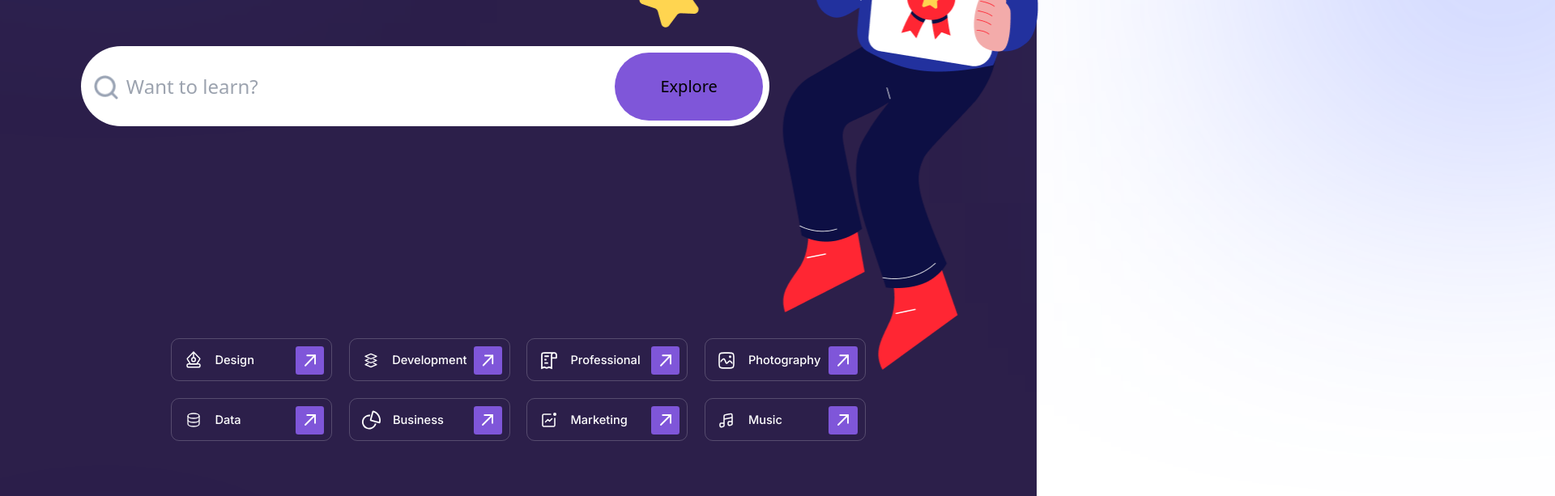
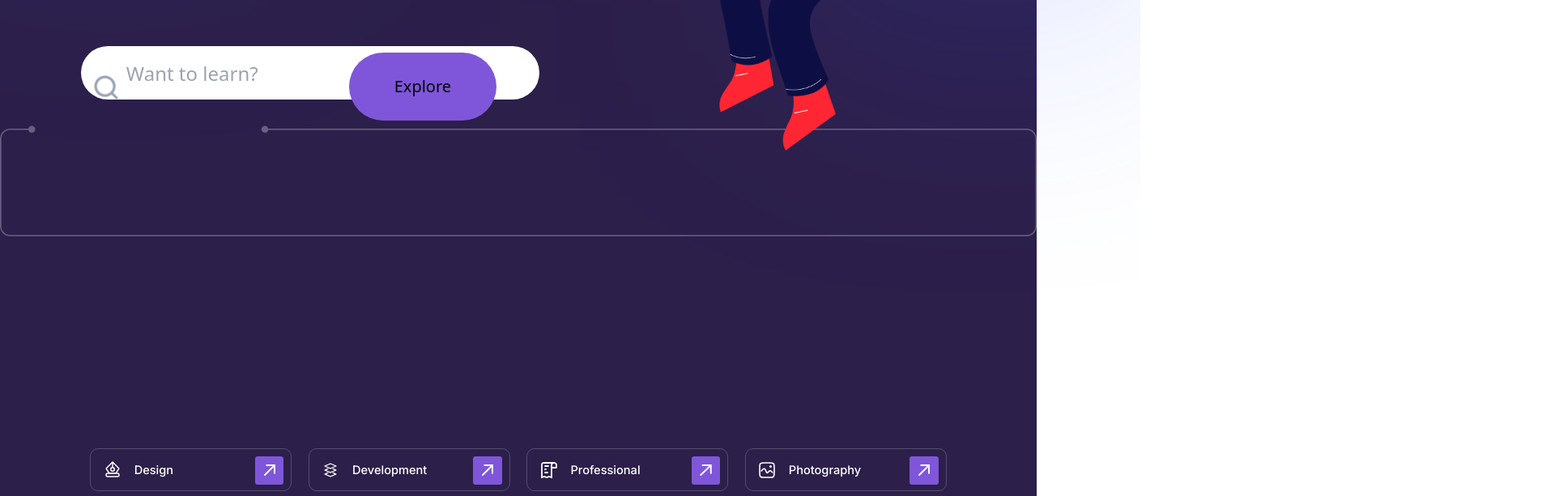
Before and after one commit to AmirMahdi-Shad/courses-site, a Next.js app: page / in a window 1280 px wide. Shown: the part 484-1097 px from the top of the page at 81% size, 1920 px wide, since content can reach past the window. Built offline with nearby package versions, Linux system fonts and the light colour scheme.

Commit message:
fix on smaller desktop screen

```diff
--- a/components/HeroSection/HeroSection.jsx
+++ b/components/HeroSection/HeroSection.jsx
@@ -13,11 +13,11 @@ const HeroSection = () => {
           help your knowledge growing.
         </p>
       </div>
-      <form className='relative w-[986px] h-[99px] mt-24'>
+      <form className='relative w-[51.35vw] h-[5.15vw] mt-24'>
         <input
           type='text'
           placeholder='Want to learn?'
-          className=' flex items-center justify-between w-[850px] h-[99px] text-2xl rounded-full bg-white p-4 px-14 text-primary-100'
+          className=' flex items-center justify-between w-[44.27vw] h-[5.15vw] text-2xl rounded-full bg-white p-4 px-14 text-primary-100'
         />
         <Image
           src={`/images/search.png`}
@@ -48,7 +48,7 @@ const HeroSection = () => {
       />
       <Image
         src='/images/heroicon.png'
-        className='absolute w-[609.23px] h-[812.94px] left-[57.08%] right-[11.19%] top-[16%] bottom-[84.65%]'
+        className='absolute w-[31.73vw] h-[42.340625vw] left-[57.08%] right-[11.19%] top-[16%] bottom-[84.65%]'
         width='820'
         height='820'
         alt=''
--- /dev/null
+++ b/components/Partners/Partners.jsx
@@ -0,0 +1,15 @@
+import Image from "next/image";
+
+const Partners = () => {
+  return (
+    <div>
+      <img
+        src='/images/Vector822.png'
+        alt='Our Course Partners'
+        className='w-'
+      />
+    </div>
+  );
+};
+
+export default Partners;
--- a/layout/NavBar.jsx
+++ b/layout/NavBar.jsx
@@ -51,7 +51,7 @@ const NavBar = () => {
       />
       <Image
         src='/images/Ellipse1198.png'
-        className='absolute w-[602px] h-[602px] left-[1511px] top-[133px] ellipse'
+        className='absolute w-[31.35vw] h-[31.35vw] left-[78.69vw] top-[6.92vw] ellipse'
         width='50'
         height='50'
         alt=''
--- a/package.json
+++ b/package.json
@@ -15,7 +15,7 @@
     "next-react-svg": "^1.2.0",
     "react": "18.2.0",
     "react-countup": "^6.4.2",
-    "react-huge-icon":"^0.0.5",
+    "react-huge-icon": "^0.0.5",
     "react-dom": "18.2.0",
     "react-svg-convert": "^0.0.3",
     "swiper": "^9.1.1"
--- a/pages/index.js
+++ b/pages/index.js
@@ -1,21 +1,22 @@
-import HeroSection from "@/components/HeroSection/HeroSection"
-import Categories from "@/components/Categories/Categories"
-import WomenSection from "@/components/WomenSection/WomenSection"
+import HeroSection from "@/components/HeroSection/HeroSection";
+import Categories from "@/components/Categories/Categories";
+import WomenSection from "@/components/WomenSection/WomenSection";
 
-import FooterJoinCart from "@/components/FooterJoinCart/FooterJoinCart"
+import FooterJoinCart from "@/components/FooterJoinCart/FooterJoinCart";
+import Partners from "@/components/Partners/Partners";
 export default function Home() {
   return (
     <>
       <div>
-
         <section className='container w-full px-[7.8vw] py-[2.5vw]'>
           <HeroSection />
-          <Categories />
-          <WomenSection />
+        </section>
+        <Partners />
+        <Categories />
+        <WomenSection />
 
-          <FooterJoinCart/>
-        </section>
-        </div>
-
+        <FooterJoinCart />
+      </div>
     </>
-    )}
+  );
+}
```
Also changed, not shown: public/images/Vector822.png (added).
